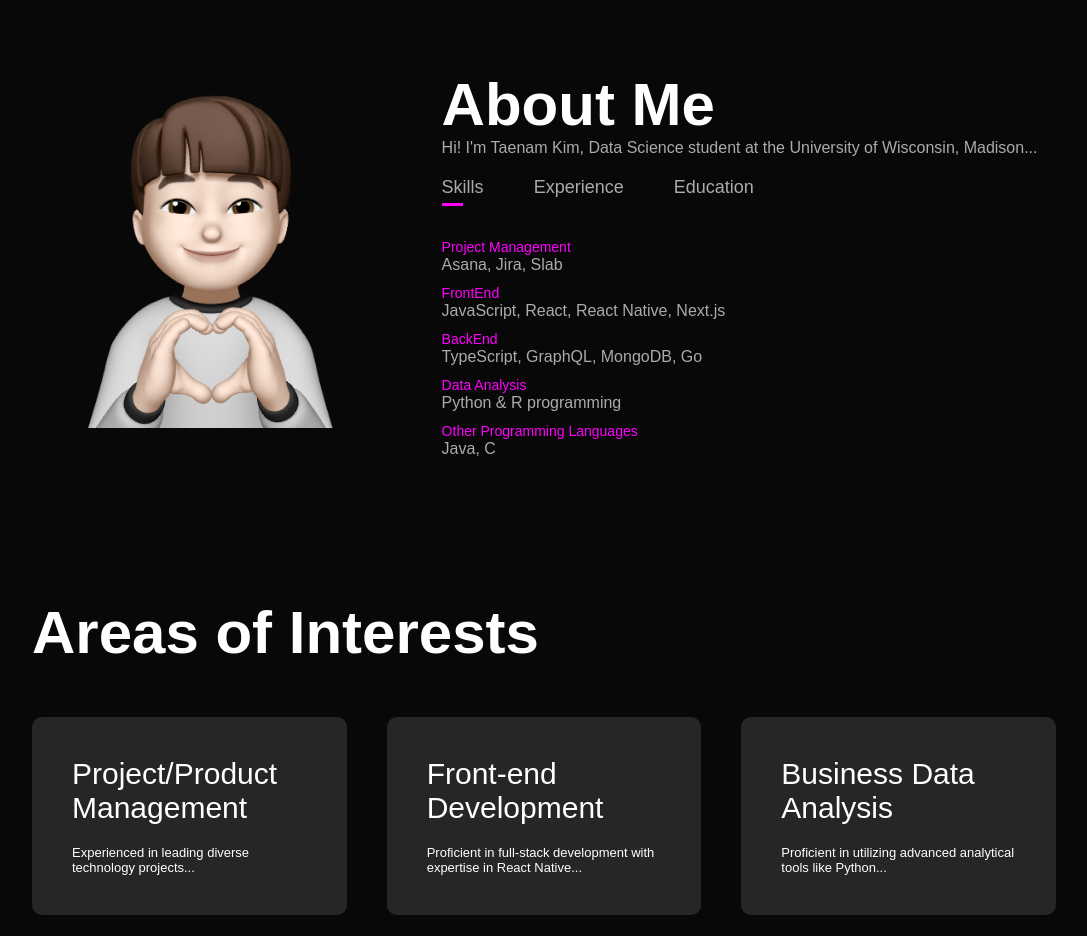
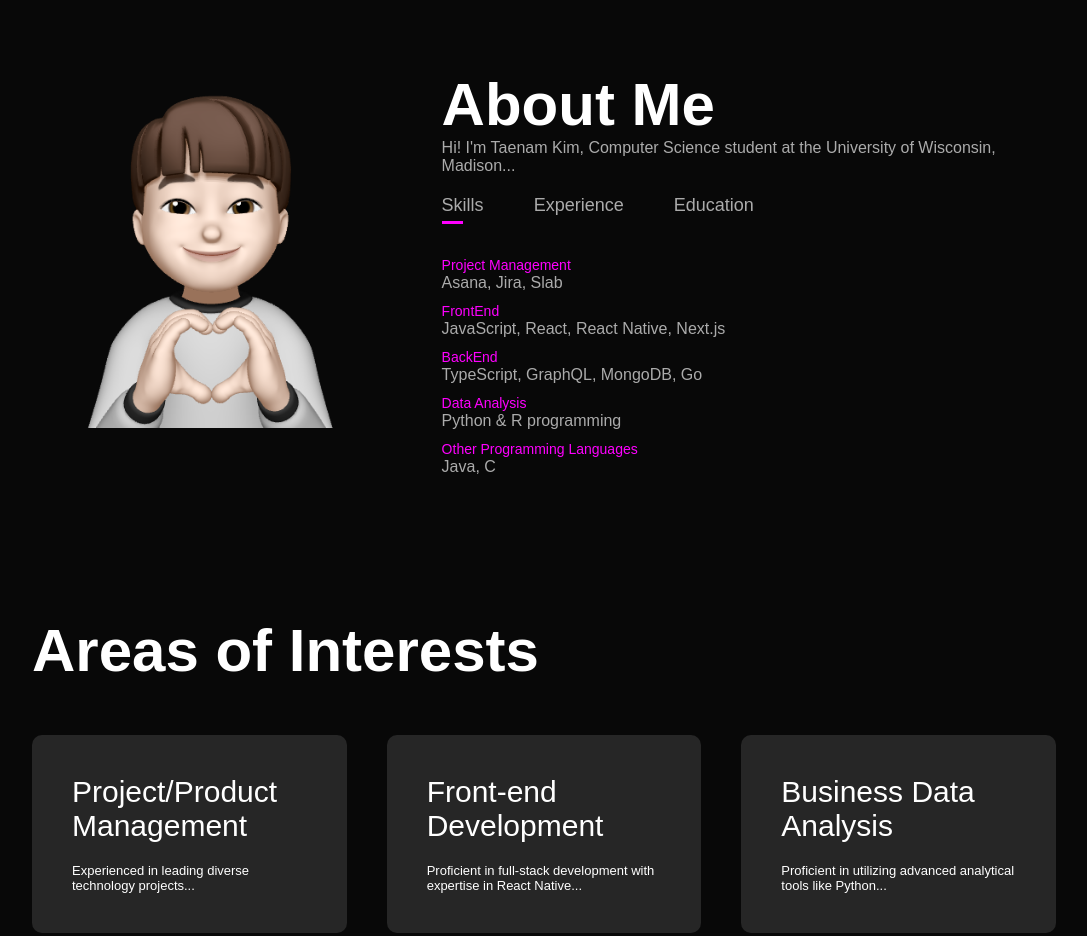
Before and after one commit to taenam1214/taenam1214.github.io, a React (Create React App) app: page / in a window 1280 px wide. Shown: the part 820-1756 px from the top of the page, without its empty margins (96-1183 px from the left). Built offline with nearby package versions, Linux system fonts and the light colour scheme.

Commit message:
about me modified

```diff
--- a/src/components/About.js
+++ b/src/components/About.js
@@ -17,7 +17,7 @@ const About = () => {
           </div>
           <div className="about-col-2">
             <h1 className="sub-title">About Me</h1>
-            <p>Hi! I'm Taenam Kim, Data Science student at the University of Wisconsin, Madison...</p>
+            <p>Hi! I'm Taenam Kim, Computer Science student at the University of Wisconsin, Madison...</p>
             <div className="tab-titles">
               <p
                 className={`tab-links ${activeTab === 'skills' ? 'active-link' : ''}`}
```
